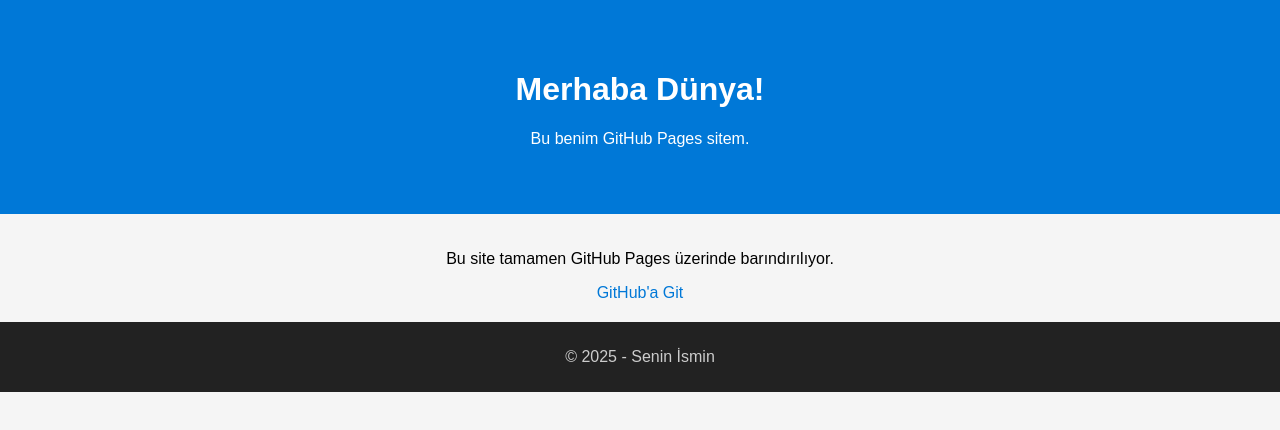
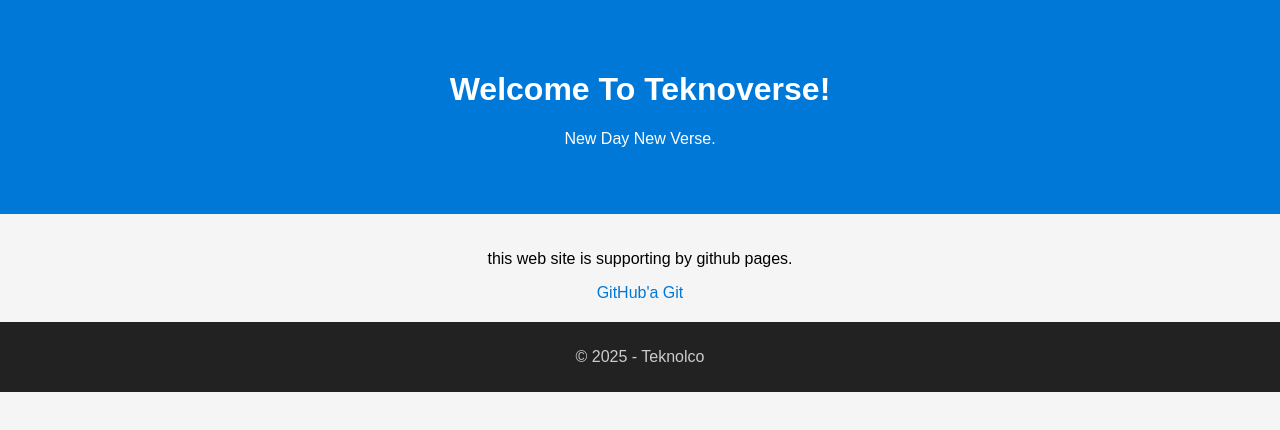
Before and after one commit to Hoplatici56/Deneme, a plain HTML site: page index.html in a window 1280 px wide. Drawn offline with Linux system fonts and the light colour scheme.

Commit message:
Update index.html

```diff
--- a/index.html
+++ b/index.html
@@ -8,15 +8,15 @@
 </head>
 <body>
     <header>
-        <h1>Merhaba Dünya!</h1>
-        <p>Bu benim GitHub Pages sitem.</p>
+        <h1>Welcome To Teknoverse!</h1>
+        <p>New Day New Verse.</p>
     </header>
     <main>
-        <p>Bu site tamamen GitHub Pages üzerinde barındırılıyor.</p>
+        <p>this web site is supporting by github pages.</p>
         <a href="https://github.com">GitHub'a Git</a>
     </main>
     <footer>
-        <p>© 2025 - Senin İsmin</p>
+        <p>© 2025 - Teknolco</p>
     </footer>
 </body>
 </html>
```
